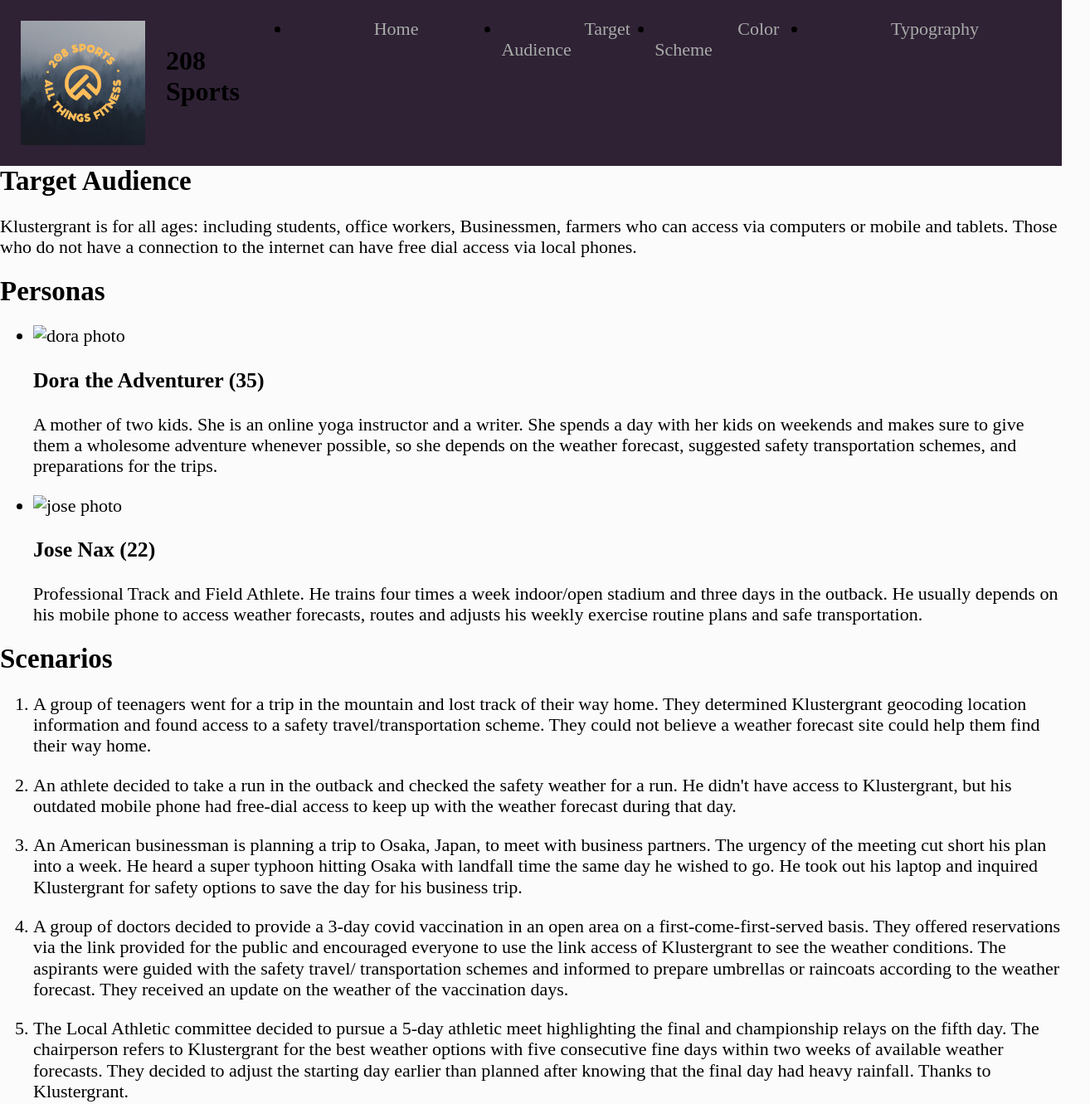
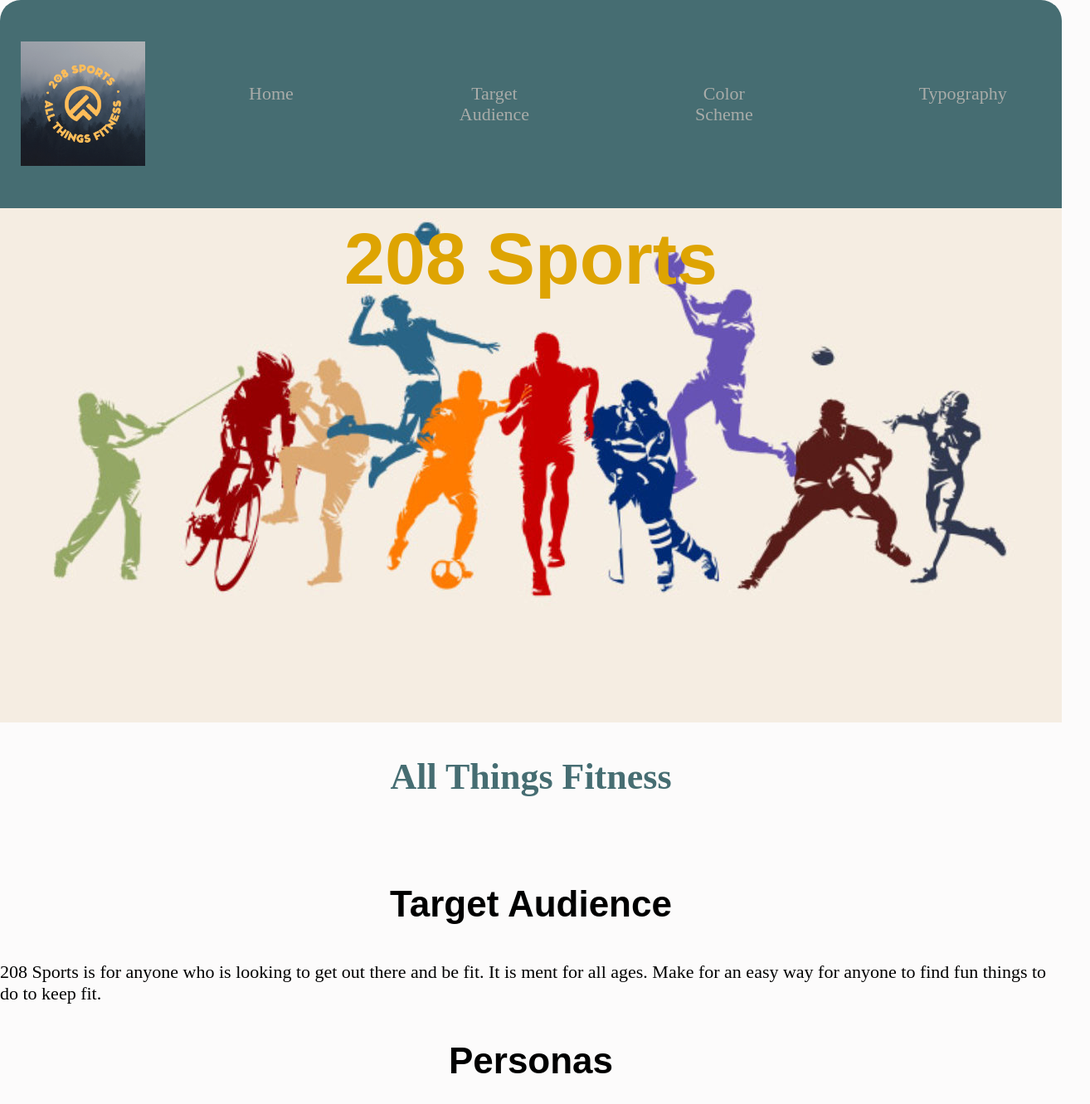
Before and after one commit to Straton11/WDD230, a plain HTML site: page week3/target-audience.html in a window 1280 px wide. Shown: the top 1331 px of the page at 83% size, 1314 px wide, since content can reach past the window. Drawn offline with Linux system fonts and the light colour scheme; a small style sheet from the web is missing.

Commit message:
final changes

```diff
--- a/week3/styles/small.css
+++ b/week3/styles/small.css
@@ -8,6 +8,7 @@
     color: #a9aca9;
     text-decoration: none;
     padding: 100px;
+    border-radius: 25px 25px 25px 25px;
   }
 #hero-msg h1{
     text-align: center;
@@ -26,32 +27,35 @@
     padding: 0;
 }
 header {
-    background-color:#2f2235;
+    background-color:#466D72;
     grid-template-columns: 150px auto;
+    border-radius: 25px 25px 0px 0px;
 }
 nav a:hover {
-    background-color: #60495a;
-    color: #a9aca9;
+    background-color: #DEA402;
+    color: #041E25;
 }
 footer{
-    background-color: #efc259;
+    background-color: #DEA402;
     padding-top: 50px;
     padding-bottom: 50px;
     display: center;
     margin-top: 50px;
-    justify-content: space-around;
-    align-items: center;
+    text-align: center;
     border-radius: 0px 0px 25px 25px;
+    color: #041E25;
 }
 footer h3{
-    color: #000000;
+    color: #808980;
+    align-items: center;
 }
 footer a{
-    color: #000000;
+    color: #808980;
     text-decoration: none;
+    align-items: center;
 }
 .home-title{
-    color: #3f3244;
+    color: #DEA402;
     font-family: 'Rock Salt', 'Bradley Hand', sans-serif;
     font-size: 4em;
     margin-top: 10px;
@@ -99,7 +103,7 @@
     z-index: -1;
 }
 #hero-msg h4 {
-    color: #a9aca9;
+    color: #466D72;
     font-size: 2em;
     margin-top: 550px;
 }
@@ -108,3 +112,31 @@
     grid-row: 1/2;
     margin-top: 100px;
 }
+h3 {
+    font-family: 'Rock Salt', 'Bradley Hand', sans-serif;
+    font-size: 2em;
+    text-align: center;
+}
+.primary{
+    background-color: #466D72;
+    color: white;
+    padding: 15px;
+}
+.secondary{
+    background-color: #041E25;
+    color: white;
+    padding: 15px;
+}
+.accent1{
+    background-color: #DEA402;
+    color: white;
+    padding: 15px;
+}
+.accent2{
+    background-color: #808980;
+    color: white;
+    padding: 15px;
+}
+.person {
+    max-width: 500px;
+}
--- a/week3/target-audience.html
+++ b/week3/target-audience.html
@@ -13,113 +13,103 @@
     <link rel="stylesheet" href="styles/small.css" />
     <link rel="stylesheet" href="styles/medium.css" />
     <link rel="stylesheet" href="styles/large.css" />
-    <script defer src="scripts/lastmodif.js"></script>
+    <script defer src="scripts/lastUpdated.js"></script>
   </head>
   <body>
-    <header>
-      <img class="logo" src="images/sports-logo.png" alt="208 Sports logo" />
-      <h1>208 Sports</h1>
-
-      <nav>
-        <ul>
-          <li><a href="index.html">Home</a></li>
-          <li><a href="target-audience.html">Target Audience</a></li>
-          <li><a href="color-scheme.html">Color Scheme</a></li>
-          <li><a href="typography.html">Typography</a></li>
-        </ul>
-      </nav>
-    </header>
-    <main>
-      <h2>Target Audience</h2>
+    <div id="content">
+        <header>
+            <a id="logo_link" href="index.html">
+                <img class="logo" src="images/sports-logo.png" alt="208 SportsLogo">
+            </a>
+            <nav>
+                <a href="index.html">Home</a>
+                <a href="target-audience.html">Target Audience</a>
+                <a href="color-scheme.html">Color Scheme</a>
+                <a href="typography.html">Typography</a>
+            </nav>
+        </header>
+        <div id="hero">
+            <div id="hero-box">
+                <img id="hero-img" src="images/sports-background.jpeg" width="100%" alt="All sports">
+            </div>
+            <section id="hero-msg">
+                <h1 class="home-title">208 Sports</h1>
+                <h4>All Things Fitness</h4>
+            </section>
+        </div>
+    <main class="center">
+      <h3>Target Audience</h3>
       <p>
-        Klustergrant is for all ages: including students, office workers,
-        Businessmen, farmers who can access via computers or mobile and tablets.
-        Those who do not have a connection to the internet can have free dial
-        access via local phones.
+        208 Sports is for anyone who is looking to get out there and be fit. It is ment for all ages.
+        Make for an easy way for anyone to find fun things to do to keep fit.
       </p>
-      <h2>Personas</h2>
+      <h3>Personas</h3>
       <ul>
         <li>
-          <img src="images/dora.jpg" alt="dora photo" />
-          <h3>Dora the Adventurer (35)</h3>
+          <img class="person" src="images/steve.jpeg" alt="Picture of Steve" />
+          <h3>Steve (27)</h3>
         </li>
         <p>
-          A mother of two kids. She is an online yoga instructor and a writer.
-          She spends a day with her kids on weekends and makes sure to give them
-          a wholesome adventure whenever possible, so she depends on the weather
-          forecast, suggested safety transportation schemes, and preparations
-          for the trips.
+          A single guy who loves playing basketball any chance he gets. He is always looking
+          for the next place to go play. He works at amazon and loves to spend time with his friends.
+          They are always talking about sports. He loves meeting new people and is open to networking to
+          find new ideas of fitness.
         </p>
         <li>
-          <img src="images/jona.jpg" alt="jose photo" />
-          <h3>Jose Nax (22)</h3>
+          <img class="person" src="images/jenny.jpeg" alt="Picture of Jenny" />
+          <h3>Jenny (17)</h3>
         </li>
         <p>
-          Professional Track and Field Athlete. He trains four times a week
-          indoor/open stadium and three days in the outback. He usually depends
-          on his mobile phone to access weather forecasts, routes and adjusts
-          his weekly exercise routine plans and safe transportation.
+          High school soccer player. Has lots of friends that love spending time outside
+          kicking the soccer ball around. They are constantly looking for new ways to play.
+          She also loves playing other sports. Her and her family love going hiking on the weekend.
+          She is most happy when she is being active.
         </p>
       </ul>
 
-      <h2>Scenarios</h2>
+      <h3>Scenarios</h3>
       <ol>
         <li>
           <p>
-            A group of teenagers went for a trip in the mountain and lost track
-            of their way home. They determined Klustergrant geocoding location
-            information and found access to a safety travel/transportation
-            scheme. They could not believe a weather forecast site could help
-            them find their way home.
+            A family comes to Idaho Falls on vaction and is looking to do something active.
+            They ask the front desk lady at the hotel if she knows of anything and she tells
+            them to look up 208 Sports because they have a lot of fun ideas.
           </p>
         </li>
         <li>
           <p>
-            An athlete decided to take a run in the outback and checked the
-            safety weather for a run. He didn't have access to Klustergrant, but
-            his outdated mobile phone had free-dial access to keep up with the
-            weather forecast during that day.
+            A couple dads a looking for a place to play some basketball. They look up 208 Sports and
+            find that there is a group that plays at the rec center everyday at 8pm. They end up going
+            and have an awesome time.
           </p>
         </li>
         <li>
           <p>
-            An American businessman is planning a trip to Osaka, Japan, to meet
-            with business partners. The urgency of the meeting cut short his
-            plan into a week. He heard a super typhoon hitting Osaka with
-            landfall time the same day he wished to go. He took out his laptop
-            and inquired Klustergrant for safety options to save the day for his
-            business trip.
+            High school girls are looking to improve their soccer skills. They look up 208 Sports and
+            see that there is an advanced league that is going to start in a couple weeks. They sign up and
+            their skills improve rapidly.
           </p>
         </li>
         <li>
           <p>
-            A group of doctors decided to provide a 3-day covid vaccination in
-            an open area on a first-come-first-served basis. They offered
-            reservations via the link provided for the public and encouraged
-            everyone to use the link access of Klustergrant to see the weather
-            conditions. The aspirants were guided with the safety travel/
-            transportation schemes and informed to prepare umbrellas or
-            raincoats according to the weather forecast. They received an update
-            on the weather of the vaccination days.
+            A couple moms are wanting to get back in shape. They decide that they want to join
+            others who walk each day but can not find anyone else who wants to walk everyday.
+            They look up 208 Sports and find a group of other moms that walk every morning.
           </p>
         </li>
         <li>
           <p>
-            The Local Athletic committee decided to pursue a 5-day athletic meet
-            highlighting the final and championship relays on the fifth day. The
-            chairperson refers to Klustergrant for the best weather options with
-            five consecutive fine days within two weeks of available weather
-            forecasts. They decided to adjust the starting day earlier than
-            planned after knowing that the final day had heavy rainfall. Thanks
-            to Klustergrant.
+            A group of co workers want to join a baseball league. But not everyone is a great baseball player
+            so they are trying to find an entry level league. They get on 208 Sports and find the exact
+            league they are looking for.
           </p>
         </li>
       </ol>
     </main>
     <footer>
-      &copy; <span id="year"></span>| Straton Facer | Idaho Falls |
-      <a href="stratonfacer1@gmail.com"></a><br />
-      <span id="lastModif"></span>
-    </footer>
+        &copy; <span id="year"></span> | Straton Facer | Idaho Falls |
+        <a href="stratonfacer1@gmail.com"></a>
+        <span id="lastUpdated"></span>
+      </footer>
   </body>
 </html>
```
Also changed, not shown: week3/color-scheme.html (+30 -22 lines), week3/index.html (+6 -11 lines), week3/typography.html (+32 -24 lines), week3/images/jenny.jpeg (added), week3/images/steve.jpeg (added).
